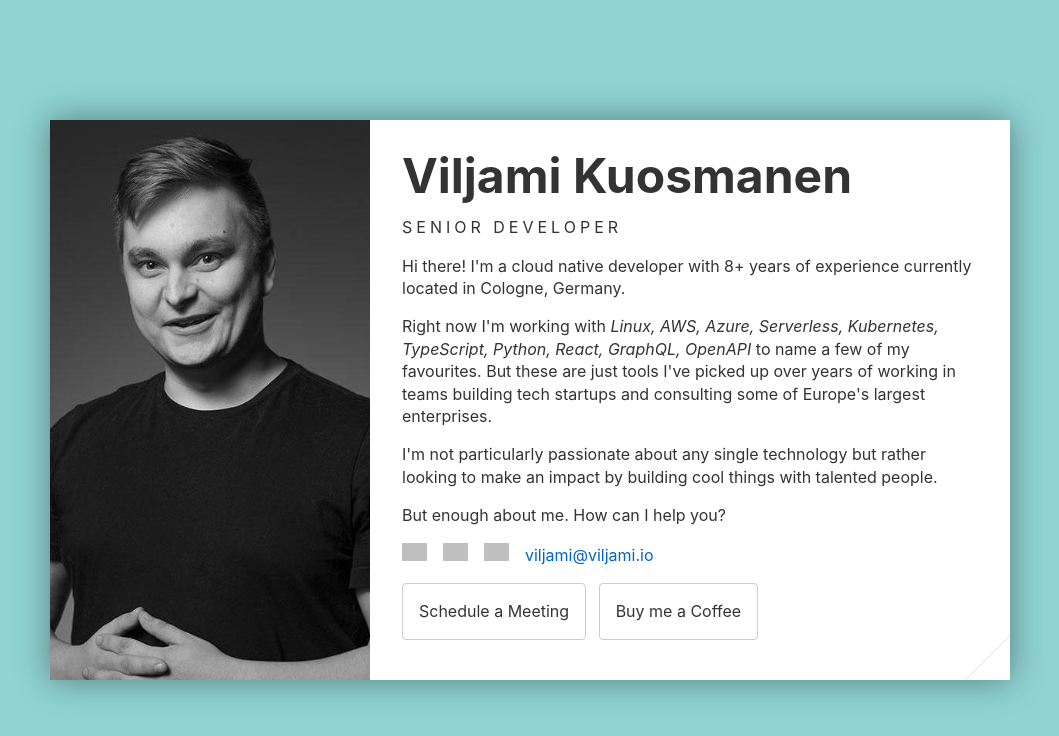
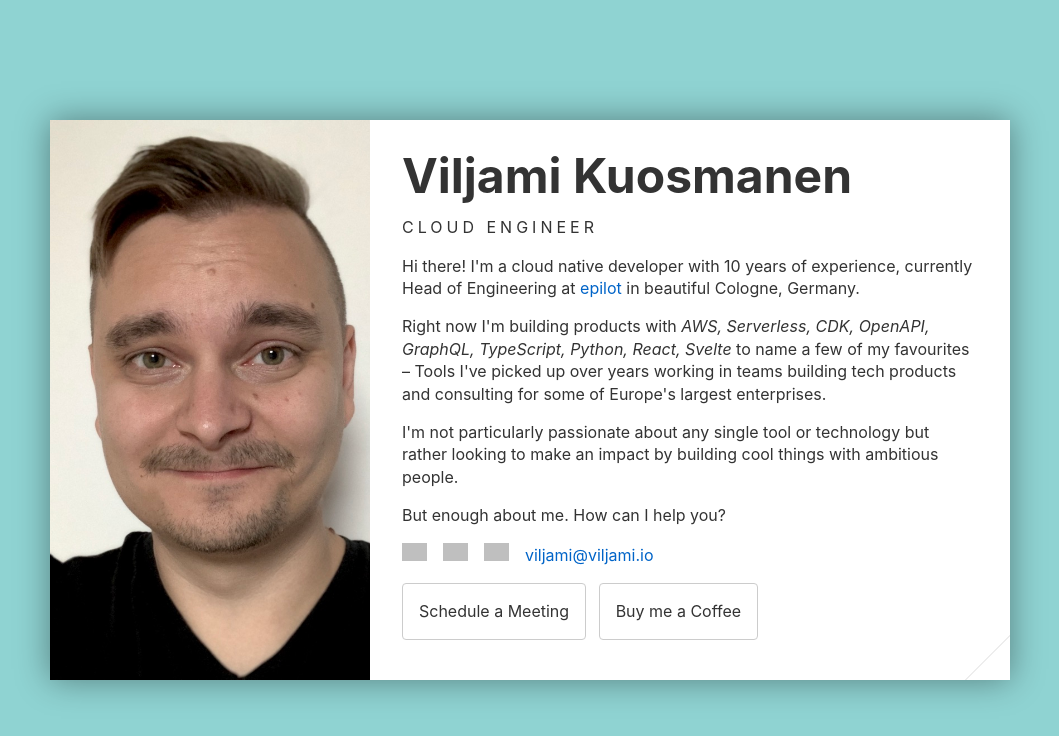
Before and after one commit to anttiviljami/personal-website, a Svelte app: page / in a window 1280 px wide. Shown: the top 736 px of the page, without its empty margins (110-1169 px from the left). Built offline with nearby package versions, Linux system fonts and the light colour scheme; grey boxes are pictures that could not be loaded.

Commit message:
Update bio for 2021

```diff
--- a/src/App.svelte
+++ b/src/App.svelte
@@ -9,19 +9,20 @@
   const keybase = 'anttiviljami';
   const buymeacoffee = 'anttiviljami';
   const calendly = 'viljami';
-  const fingerprint = '40EA BFC7 ECA2 71E4 EECB 4AC4 1834 53EB 5722 2BE7'.split(' ');
+  const fingerprint = '40EA BFC7 ECA2 71E4 EECB 4AC4 1834 53EB 5722 2BE7'.split(
+    ' ',
+  );
 
   const tools = [
-    'Linux',
     'AWS',
-    'Azure',
     'Serverless',
-    'Kubernetes',
+    'CDK',
+    'OpenAPI',
+    'GraphQL',
     'TypeScript',
     'Python',
     'React',
-    'GraphQL',
-    'OpenAPI',
+    'Svelte',
   ];
 
   let flipped = false;
@@ -30,35 +31,52 @@
 
   const handleMousemove = (event) => {
     if (!flipped) {
-      return tiltX = 0;
-      return tiltY = 0;
+      return (tiltX = 0);
+      return (tiltY = 0);
     }
     if (window.innerWidth > 800) {
       const centerX = window.innerWidth / 2;
       const centerY = window.innerHeight / 2;
-      tiltY = -.025 * (centerX - event.clientX) / centerX;
-      tiltX = .05 * (centerY - event.clientY) / centerY;
+      tiltY = (-0.025 * (centerX - event.clientX)) / centerX;
+      tiltX = (0.05 * (centerY - event.clientY)) / centerY;
     } else {
-      tiltX = 0 + .0000001 * event.clientX;
-      tiltY = 0 + .0000001 * event.clientY;
+      tiltX = 0 + 0.0000001 * event.clientX;
+      tiltY = 0 + 0.0000001 * event.clientY;
     }
-  }
+  };
 
   const handleMouseleave = (event) => {
     tiltX = 0;
     tiltY = 0;
-  }
+  };
 
   const flip = (event) => {
     flipped = !flipped;
     // safari fix for weird absolute positioning during transition
-    window.setTimeout(() => handleMousemove({clientY: event.clientY, clientX: event.clientX + .0001}), 0);
-    window.setTimeout(() => handleMousemove({clientY: event.clientY, clientX: event.clientX - .0001}), 200);
-    window.setTimeout(() => handleMousemove({clientY: event.clientY, clientX: event.clientX}), 400);
+    window.setTimeout(
+      () =>
+        handleMousemove({
+          clientY: event.clientY,
+          clientX: event.clientX + 0.0001,
+        }),
+      0,
+    );
+    window.setTimeout(
+      () =>
+        handleMousemove({
+          clientY: event.clientY,
+          clientX: event.clientX - 0.0001,
+        }),
+      200,
+    );
+    window.setTimeout(
+      () => handleMousemove({ clientY: event.clientY, clientX: event.clientX }),
+      400,
+    );
 
     const scroll = new SmoothScroll();
     scroll.animateScroll(0);
-  }
+  };
 </script>
 
 <style>
@@ -81,10 +99,13 @@
     margin: 0;
     line-height: 1;
   }
-  h1,p {
+  h1,
+  p {
     margin-bottom: 1rem;
   }
-  * { line-height: 1.4 }
+  * {
+    line-height: 1.4;
+  }
   .intro {
     flex-grow: 1;
   }
@@ -100,13 +121,13 @@
   }
   ul.icons img {
     max-width: 25px;
-    filter: opacity(.66);
+    filter: opacity(0.66);
   }
   ul.icons a:hover img {
     filter: opacity(1);
   }
   p.title {
-    letter-spacing: .25rem;
+    letter-spacing: 0.25rem;
     text-transform: uppercase;
   }
   .morjesta {
@@ -119,11 +140,11 @@
   }
   .morjesta h1 {
     font-size: 4.5em;
-    letter-spacing: .25rem;
+    letter-spacing: 0.25rem;
   }
   .pgp span {
-    margin: 0 .15rem;
-    letter-spacing: .05rem;
+    margin: 0 0.15rem;
+    letter-spacing: 0.05rem;
   }
   @media screen and (max-width: 50rem) {
     h1 {
@@ -134,7 +155,7 @@
       letter-spacing: 0;
     }
     .pgp span:nth-child(5n)::after {
-      content: "\A";
+      content: '\A';
       white-space: pre;
     }
     .links {
@@ -151,33 +172,92 @@
   }
 </style>
 
-<div class="main-wrapper" on:mousemove={handleMousemove} on:mouseleave={handleMouseleave}>
+<div
+  class="main-wrapper"
+  on:mousemove={handleMousemove}
+  on:mouseleave={handleMouseleave}>
   <div class="inner">
     {#if !flipped}
-    <Card first image="./images/anttiviljami.jpg" onFlip={flip} tiltX={tiltX} tiltY={tiltY}>
+      <Card
+        first
+        image="./images/anttiviljami.jpg"
+        onFlip={flip}
+        {tiltX}
+        {tiltY}>
         <div class="intro">
           <h1 class="heading">Viljami Kuosmanen</h1>
-        <p class="title">Senior Developer</p>
-        <p>Hi there! I'm a cloud native developer with 8+ years of experience currently located in Cologne, Germany.</p>
-        <p>Right now I'm working with <i>{tools.join(', ')}</i> to name a few of my favourites. But these are just tools I've picked up over years of working in teams building tech startups and consulting some of Europe's largest enterprises.</p>
-        <p>I'm not particularly passionate about any single technology but rather looking to make an impact by building cool things with talented people.</p>
+          <p class="title">Cloud Engineer</p>
+          <p>
+            Hi there! I'm a cloud native developer with 10 years of experience, currently Head of Engineering at <a href="https://epilot.cloud/en" target="_blank">epilot</a> in beautiful Cologne, Germany.
+          </p>
+          <p>
+            Right now I'm building products with
+            <i>{tools.join(', ')}</i>
+            to name a few of my favourites – Tools I've picked
+            up over years working in teams building tech products and
+            consulting for some of Europe's largest enterprises.
+          </p>
+          <p>
+            I'm not particularly passionate about any single tool or technology
+            but rather looking to make an impact by building cool things with
+            ambitious people.
+          </p>
           <p>But enough about me. How can I help you?</p>
           <ul class="icons">
-          <li><a href="https://github.com/{github}" title="github.com/{github}" target="_blank"><img src="https://img.icons8.com/material-sharp/96/000000/github.png" alt="GitHub"/></a></li>
-          <li><a href="https://twitter.com/{twitter}" title="twitter.com/{twitter}" target="_blank"><img src="https://img.icons8.com/android/96/000000/twitter.png" alt="Twitter"/></a></li>
-          <li><a href="https://linkedin.com/in/{linkedin}" title="linkedin.com/in/{linkedin}" target="_blank"><img src="https://img.icons8.com/metro/104/000000/linkedin.png" alt="LinkedIn"/></a></li>
-          <li><a href="mailto:{email}">{email}</a></li>
+            <li>
+              <a
+                href="https://github.com/{github}"
+                title="github.com/{github}"
+                target="_blank">
+                <img
+                  src="https://img.icons8.com/material-sharp/96/000000/github.png"
+                  alt="GitHub" />
+              </a>
+            </li>
+            <li>
+              <a
+                href="https://twitter.com/{twitter}"
+                title="twitter.com/{twitter}"
+                target="_blank">
+                <img
+                  src="https://img.icons8.com/android/96/000000/twitter.png"
+                  alt="Twitter" />
+              </a>
+            </li>
+            <li>
+              <a
+                href="https://linkedin.com/in/{linkedin}"
+                title="linkedin.com/in/{linkedin}"
+                target="_blank">
+                <img
+                  src="https://img.icons8.com/metro/104/000000/linkedin.png"
+                  alt="LinkedIn" />
+              </a>
+            </li>
+            <li>
+              <a href="mailto:{email}">{email}</a>
+            </li>
           </ul>
         </div>
         <div class="links">
           <!--<Button link="https://keybase.io/{keybase}" target="_blank">Keybase</Button>-->
           <!--<Button link="mailto:{email}" title="Email" target="_blank">Email me</Button>-->
-        <Button link="https://calendly.com/{calendly}" title="calendly.com/{calendly}" target="_blank">Schedule a Meeting</Button>
-        <Button link="https://buymeacoff.ee/{buymeacoffee}" title="buymeacoff.ee/{buymeacoffee}" target="_blank">Buy me a Coffee</Button>
+          <Button
+            link="https://calendly.com/{calendly}"
+            title="calendly.com/{calendly}"
+            target="_blank">
+            Schedule a Meeting
+          </Button>
+          <Button
+            link="https://buymeacoff.ee/{buymeacoffee}"
+            title="buymeacoff.ee/{buymeacoffee}"
+            target="_blank">
+            Buy me a Coffee
+          </Button>
         </div>
       </Card>
     {:else}
-    <Card onFlip={flip} tiltX={tiltX} tiltY={tiltY}>
+      <Card onFlip={flip} {tiltX} {tiltY}>
         <div class="morjesta">
           <div>
             <h1>@anttiviljami</h1>
```
Also changed, not shown: public/images/anttiviljami.jpg, 1 other file (tests, documents, lock files or other folders). Lines whose indentation alone changed are shown as unchanged.
